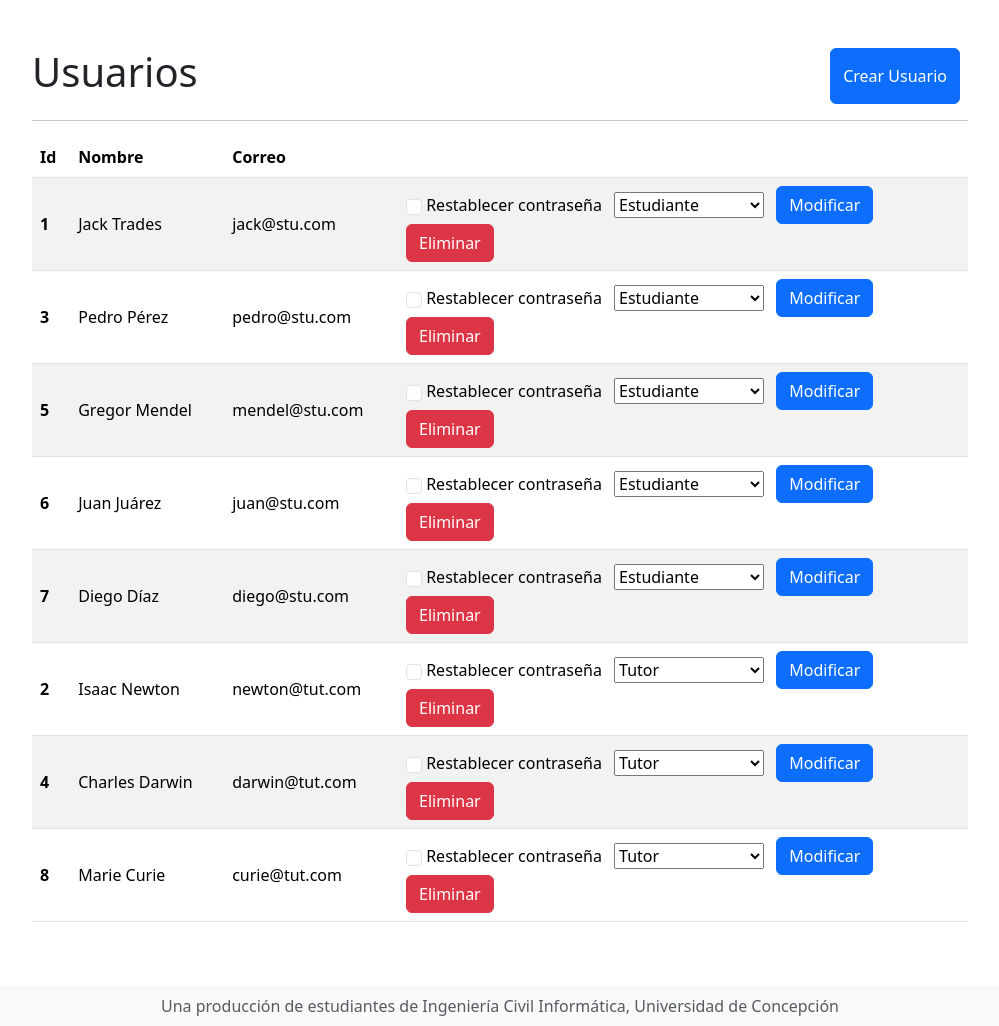
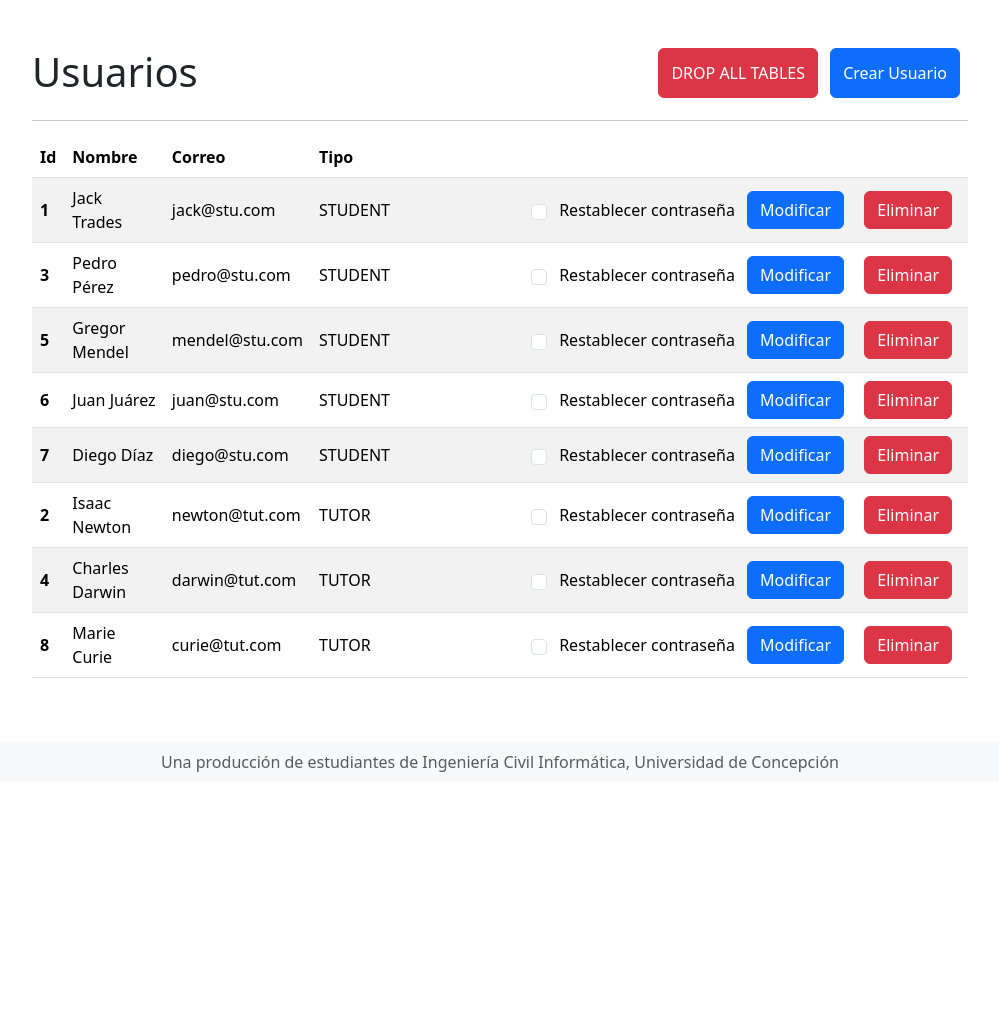
Before and after one commit to gllrmoliva/PostCPRweb, a Flask app: page /admin/ in a window 1280 px wide. Shown: the part 56-1082 px from the top of the page, without its empty margins (140-1139 px from the left). After the commit the page ends 828 px from the top, so only its background shows below. Run offline with Flask 3, Linux system fonts and the light colour scheme; a user stored in the database is signed in; data comes from the database, SQL or seed files in the repository.

Commit message:
admin: cambio tipo, añadi botón eliminar base de datos

```diff
--- a/app/admin/views.py
+++ b/app/admin/views.py
@@ -34,7 +34,7 @@ def home_post():
         new_user = User(name = form["name"], email = form["email"])
 
         # TODO: ¡No hay forma de seleccionar tipo de usuario en la creación!
-        new_user.type = "STUDENT" # Estudiante por defecto
+        new_user.type = form["user_type"] # Estudiante por defecto
 
         # Contraseña por defecto
         new_user.password = defaul_password
@@ -43,6 +43,8 @@ def home_post():
         database.commit_changes()
         flash("Usuario añadido existosamente")
 
+    elif (form['form_type'] == "clear_database"):
+        flash("Se borro la base de datos")
     # En caso de que se quiera modificar / eliminar un usuario
     elif (form['form_type'] == "edit_user"):
 
--- a/templates/admin/home.html
+++ b/templates/admin/home.html
@@ -41,6 +41,14 @@ se olvida de su contraseña. Además se deberia agregar un "Cambiar contraseña
                         <label for="new_user_mail">Correo</label>
                     </div>
 
+                    <div class="mb-3">
+                        <select class="form-select" name="user_type">
+                            <!--TODO: esto sirve para mostrar si es student o tutor-->
+                            <option value="STUDENT" selected>Estudiante</option>
+                            <option value="TUTOR">Tutor</option>
+                        </select>
+                    </div>
+
                     <input type="hidden" name="form_type" value="create_new_user">
                     <button name="action" value="create" type="submit" class="btn btn-primary">Crear</button>
                     <button type="button" class="btn btn-secondary" data-bs-dismiss="modal">Cerrar</button>
@@ -51,9 +59,19 @@ se olvida de su contraseña. Además se deberia agregar un "Cambiar contraseña
 </div>
 <div class="d-flex justify-content-between">
     <h1>Usuarios</h1>
-    <button type="button" class="btn btn-primary me-2" data-bs-toggle="modal" data-bs-target="#newuserModal">Crear
+    <div>
+        <form action="{{url_for('admin.home_post')}}" method="post">
+
+            <button type="submit" class="btn btn-danger me-2" style="height: 50px;">DROP ALL TABLES</button>
+            <input type="hidden" name="form_type" value="clear_database">
+
+            <button type="button" class="btn btn-primary me-2" data-bs-toggle="modal" data-bs-target="#newuserModal"
+                style="height: 50px;">Crear
                 Usuario
             </button>
+
+        </form>
+    </div>
 </div>
 <hr>
 
@@ -63,44 +81,43 @@ se olvida de su contraseña. Además se deberia agregar un "Cambiar contraseña
             <th scope="col">Id</th>
             <th scope="col">Nombre</th>
             <th scope="col">Correo</th>
+            <th scope="col">Tipo</th>
             <th scope="col" style="width: 570px;"></th>
         </tr>
     </thead>
     <tbody>
+        {% if users %}
         {%for user in users%}
         <tr>
             <th class="align-middle" scope="row">{{user.id}}</th>
             <td class="align-middle">{{user.name}}</td>
             <td class="align-middle">{{user.email}}</td>
+            <td class="align-middle">{{user.type}}</td>
             <td class="align-middle">
                 <form action="{{url_for('admin.home_post')}}" method="post">
 
                     <!--Checkbox reestablecer contraseña-->
-                    <input class="form-check-input align-middle" type="checkbox" name="reset_password"
+                    <div class="text-end">
+                        <input class="form-check-input align-middle mx-2" type="checkbox" name="reset_password"
                             id="flexCheckDefault">
                         <label class="form-check-label align-middle" for="flexCheckDefault">
                             Restablecer contraseña
                         </label>
 
-                    <!--selector entre estudiante o usuario-->
-                    <select class="mx-2 align-middle" style="width: 150px;" name="user_type">
-                        <!--TODO: esto sirve para mostrar si es student o tutor-->
-                        <option value="STUDENT" {% if user.type == 'STUDENT' %}selected{% endif %}>Estudiante</option>
-                        <option value="TUTOR" {% if user.type == 'TUTOR' %}selected{% endif %}>Tutor</option>
-                    </select>
-
                         <!-- Botones Modificar/Eliminar-->
-                    <button type="submit" name="modify" class="btn btn-primary">Modificar</button>
-                    <button type="submit" name="delete" class="btn btn-danger">Eliminar</button>
+                        <button type="submit" name="modify" class="btn btn-primary mx-2">Modificar</button>
+                        <button type="submit" name="delete" class="btn btn-danger mx-2">Eliminar</button>
 
                         <!-- Variables ocultar para utilizar en post-->
                         <input type="hidden" name="form_type" value="edit_user">
                         <input type="hidden" name="user_id" value={{user.id}}>
+                    </div>
 
                 </form>
             </td>
         </tr>
         {% endfor %}
+        {% endif %}
     </tbody>
 </table>
 
```
Lines whose indentation alone changed are shown as unchanged.
